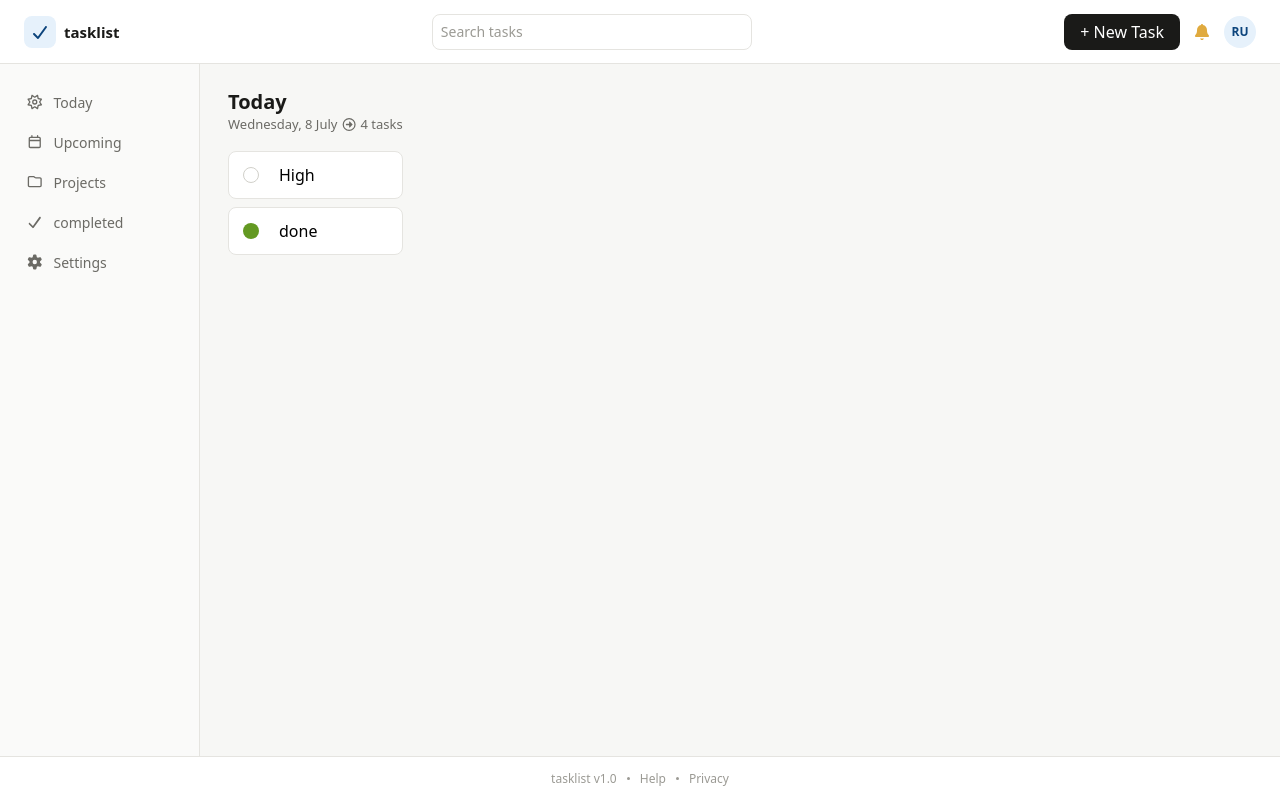
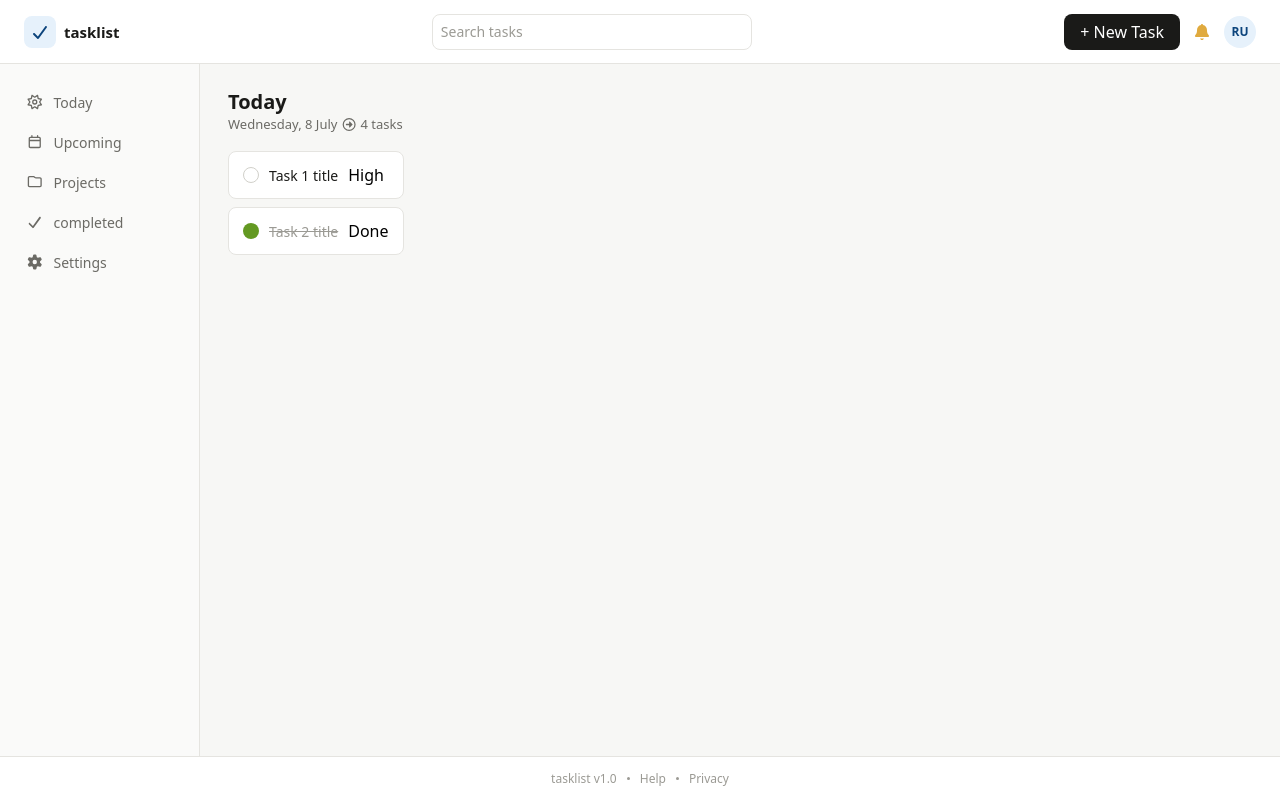
Before and after one commit to AlainRegisDev88/to-do-app, a React (Vite) app in the folder to-do-app/: page / in a window 1280 px wide. Built offline with nearby package versions, Linux system fonts and the light colour scheme; no server answers.

Commit message:
fix: the task title issues

```diff
--- a/to-do-app/src/components/HomePage.css
+++ b/to-do-app/src/components/HomePage.css
@@ -67,7 +67,7 @@
     color: var(--text-primary);
 }
 
-.done-task .task-title{
+.task-card .title-done{
     color: var(--text-muted);
     text-decoration: line-through;
 }
--- a/to-do-app/src/components/HomePage.jsx
+++ b/to-do-app/src/components/HomePage.jsx
@@ -50,14 +50,14 @@ const HomePage = () => {
                         <section className="tasks-section">
                             <div className="task-card active-task">
                                 <div className="checkbox"></div>
-                                <div className="task-title title-active"></div>
+                                <div className="task-title">Task 1 title</div>
                                 <div className="task-tag priority-high-tag">High</div>
                             </div>
 
                             <div className="task-card done-task">
                                 <div className="checkbox checked"></div>
-                                <div className="task-title title-done"></div>
-                                <div className="task-tag donetag">done</div>
+                                <div className="task-title title-done">Task 2 title</div>
+                                <div className="task-tag donetag">Done</div>
                             </div>
 
                         </section>
```
